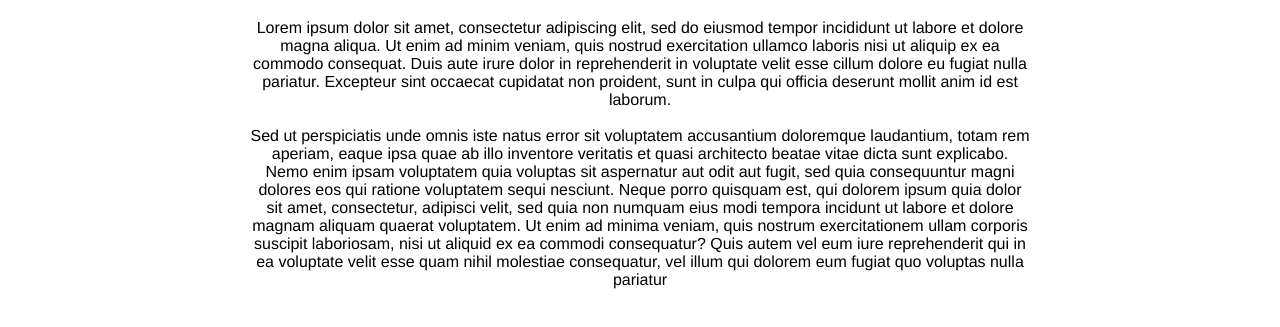
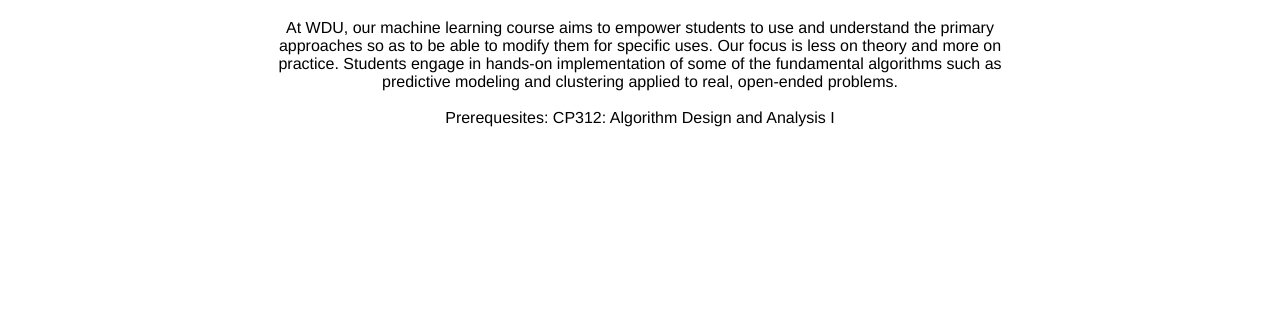
Before and after one commit to brenshanthakumar/160614340_a1, a plain HTML site: page q2/www/courses/machine-learning.html in a window 1280 px wide. Shown: the part 159-486 px from the top of the page. Drawn offline with Linux system fonts and the light colour scheme.

Commit message:
Update machine-learning.html

```diff
--- a/q2/www/courses/machine-learning.html
+++ b/q2/www/courses/machine-learning.html
@@ -19,23 +19,11 @@
     <div class="courses">
         <h1 class="title-1">Machine Learning</h1>
         <p class="details">
-            Lorem ipsum dolor sit amet, consectetur adipiscing elit, sed do eiusmod tempor incididunt ut labore et
-            dolore magna aliqua. Ut enim ad minim veniam, quis nostrud exercitation ullamco laboris nisi ut aliquip ex
-            ea commodo consequat. Duis aute irure dolor in reprehenderit in voluptate velit esse cillum dolore eu fugiat
-            nulla pariatur. Excepteur sint occaecat cupidatat non proident, sunt in culpa qui officia deserunt mollit
-            anim id est laborum.
+            At WDU, our machine learning course aims to empower students to use and understand the primary approaches so as to be able to modify them for specific uses. Our focus is less on theory and more on practice. Students engage in hands-on implementation of some of the fundamental algorithms such as predictive modeling and clustering applied to real, open-ended problems.
         </p>
         <br>
         <p class="details">
-            Sed ut perspiciatis unde omnis iste natus error sit voluptatem accusantium doloremque laudantium, totam rem
-            aperiam, eaque ipsa quae ab illo inventore veritatis et quasi architecto beatae vitae dicta sunt explicabo.
-            Nemo enim ipsam voluptatem quia voluptas sit aspernatur aut odit aut fugit, sed quia consequuntur magni
-            dolores eos qui ratione voluptatem sequi nesciunt. Neque porro quisquam est, qui dolorem ipsum quia dolor
-            sit amet, consectetur, adipisci velit, sed quia non numquam eius modi tempora incidunt ut labore et dolore
-            magnam aliquam quaerat voluptatem. Ut enim ad minima veniam, quis nostrum exercitationem ullam corporis
-            suscipit laboriosam, nisi ut aliquid ex ea commodi consequatur? Quis autem vel eum iure reprehenderit qui in
-            ea voluptate velit esse quam nihil molestiae consequatur, vel illum qui dolorem eum fugiat quo voluptas
-            nulla pariatur
+            Prerequesites: CP312: Algorithm Design and Analysis I
         </p>
     </div>
 
```
